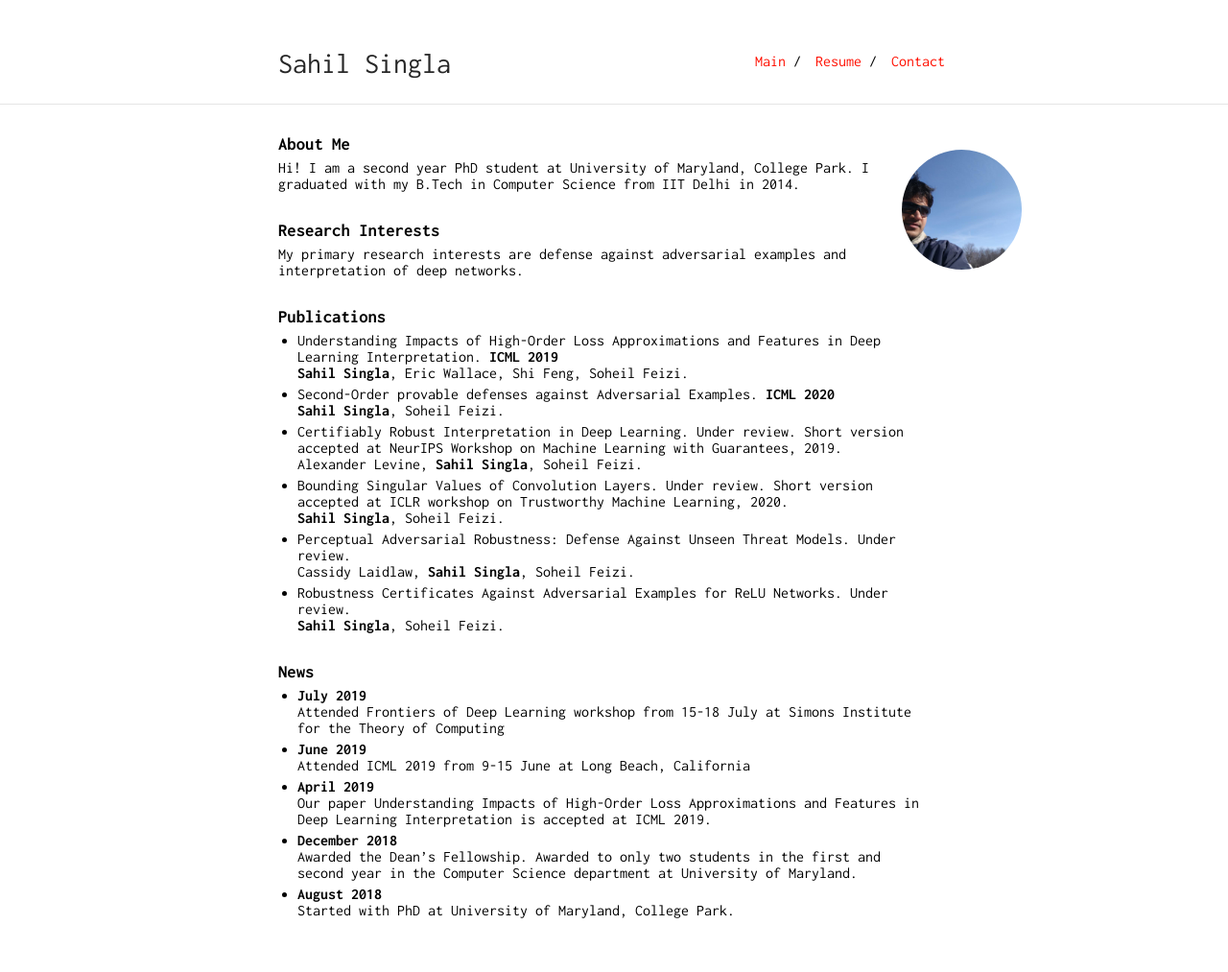
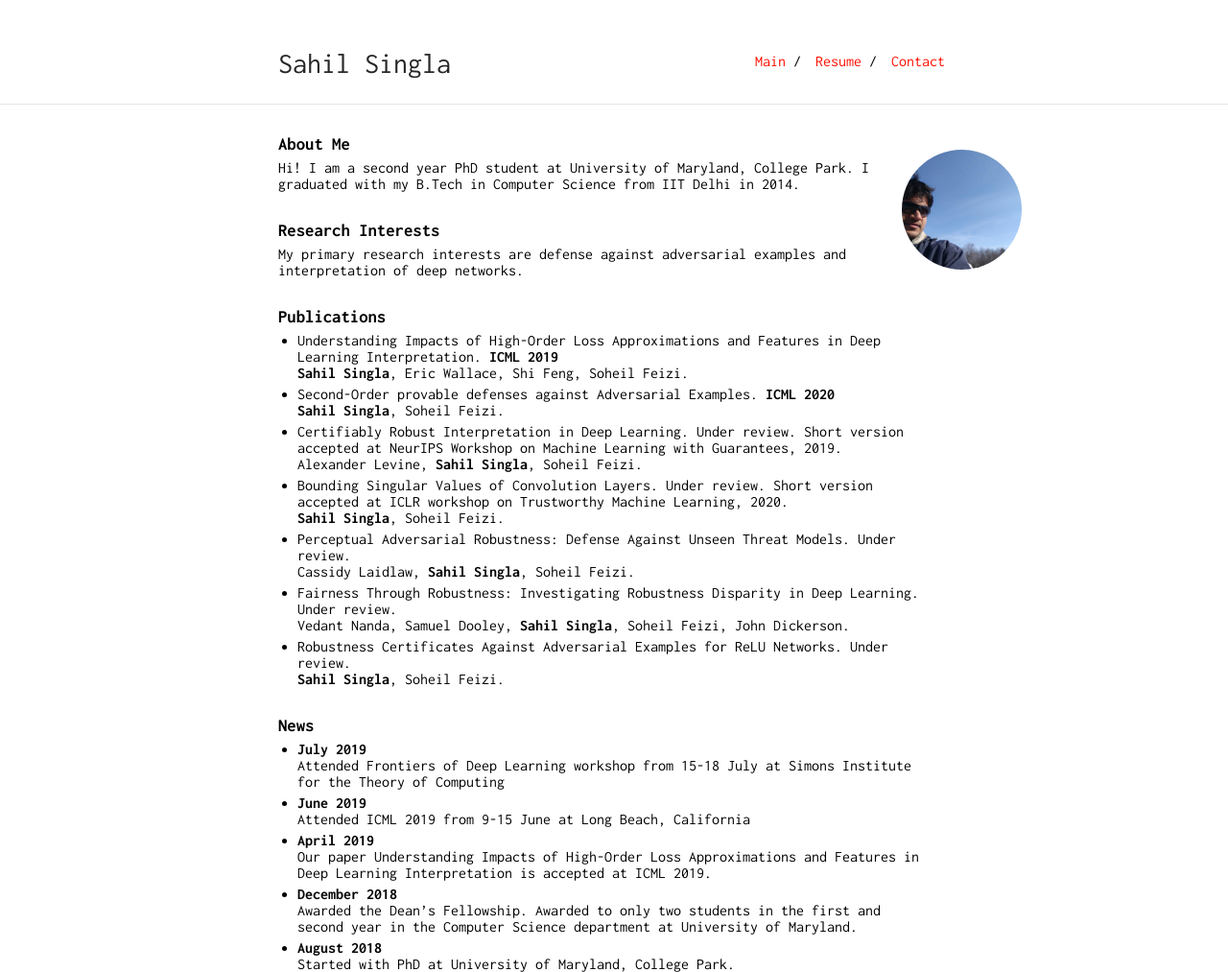
Before and after one commit to singlasahil14/singlasahil14_old, a Jekyll site: the page built from index.md, in a window 1280 px wide. Shown: the whole page at 96% size. Built offline with Jekyll 4.4.1, drawn with Linux system fonts in a browser that asks for light colours; our own code applies the rules of GitHub Pages for plain Markdown files; before the commit the page ends 957 px from its top, so only the background shows below that.

```diff
--- a/index.md
+++ b/index.md
@@ -25,6 +25,8 @@ Alexander Levine, **Sahil Singla**, Soheil Feizi.
 **Sahil Singla**, Soheil Feizi.
 * Perceptual Adversarial Robustness: Defense Against Unseen Threat Models. Under review.\\
 Cassidy Laidlaw, **Sahil Singla**, Soheil Feizi.
+* Fairness Through Robustness: Investigating Robustness Disparity in Deep Learning. Under review.\\
+Vedant Nanda, Samuel Dooley, **Sahil Singla**, Soheil Feizi, John Dickerson.
 * Robustness Certificates Against Adversarial Examples for ReLU Networks. Under review.\\
  **Sahil Singla**, Soheil Feizi.
 
```
